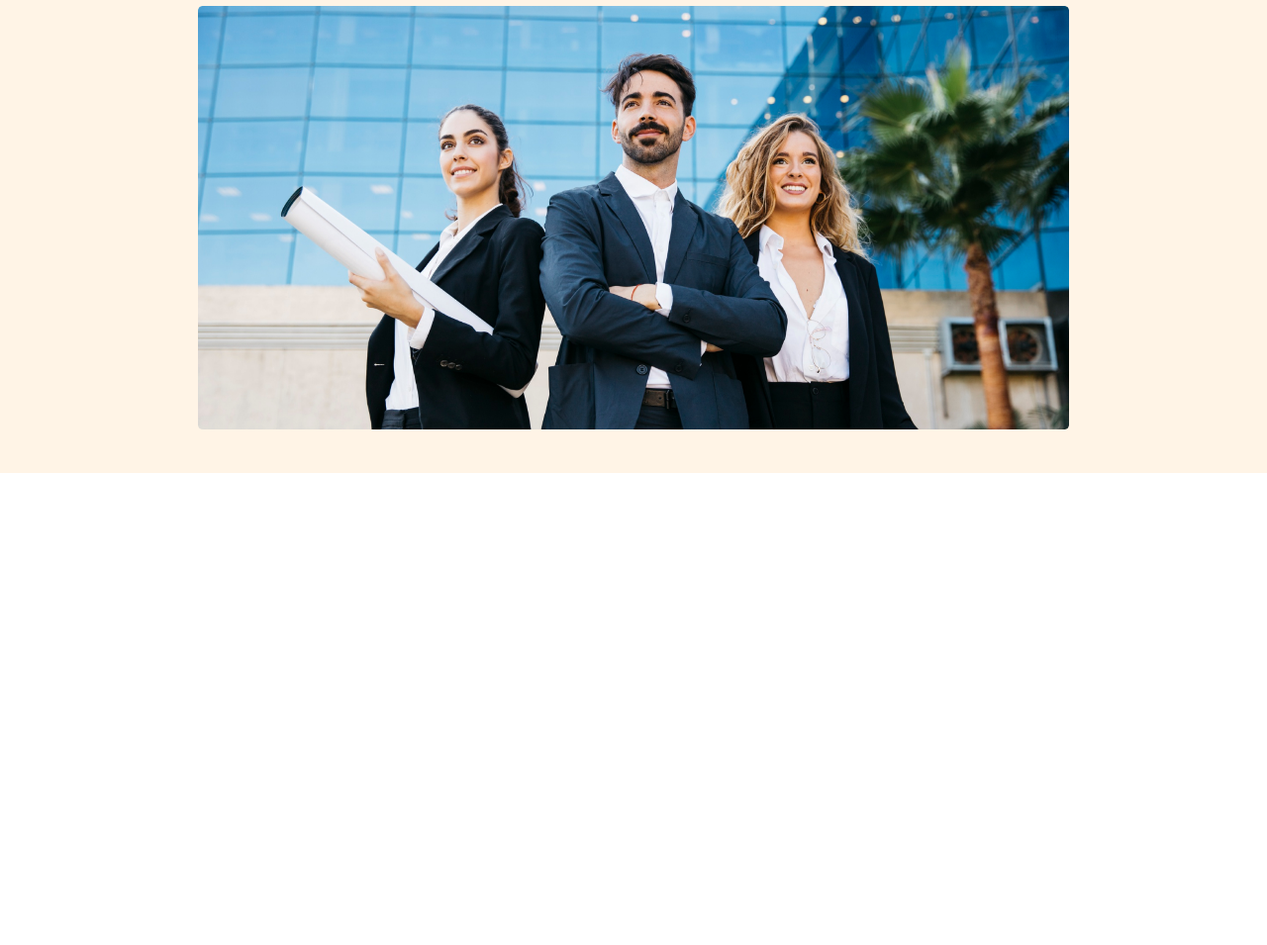
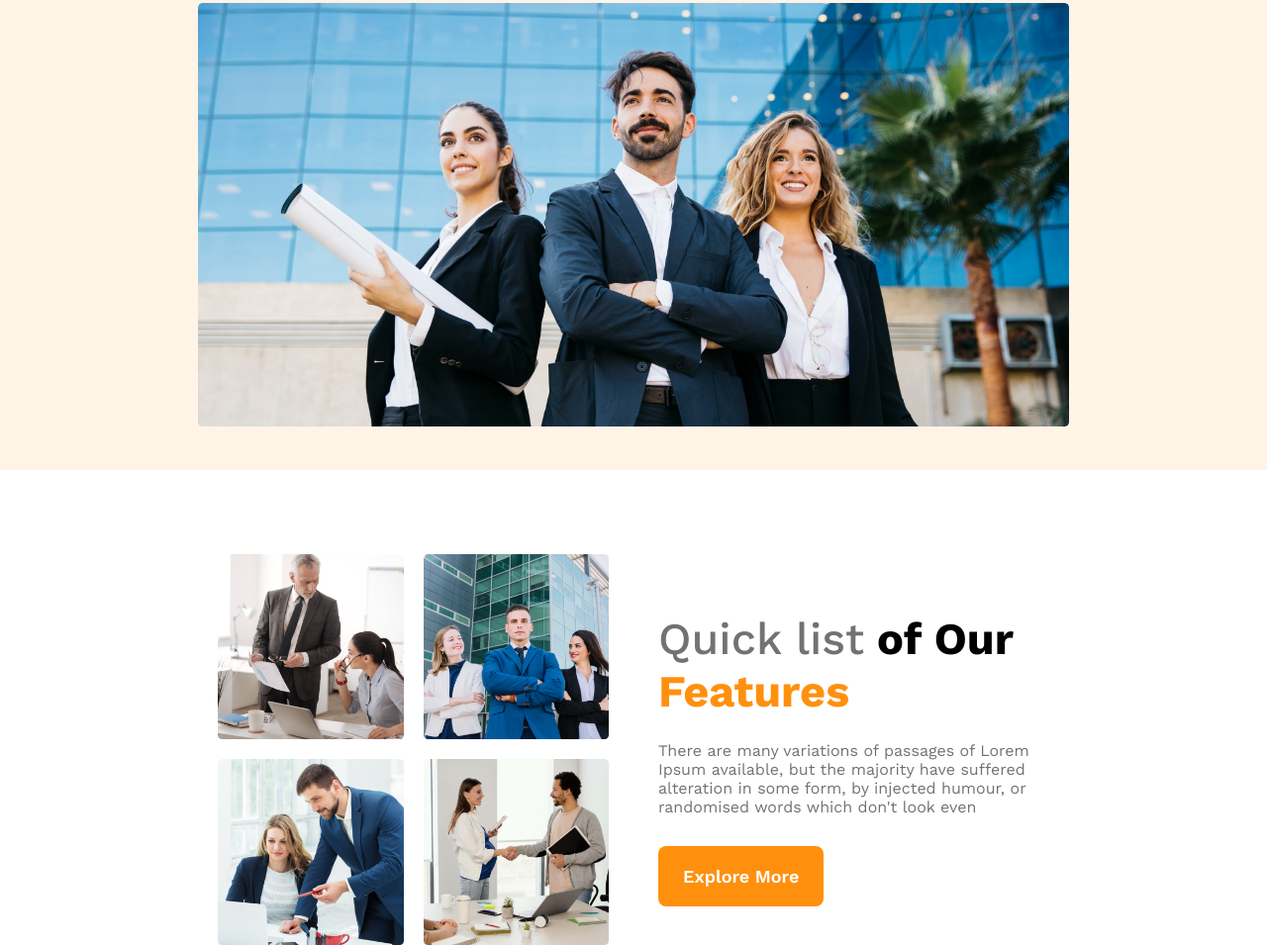
Before and after one commit to SumontoRoy/architects, a plain HTML site: page index.html in a window 1280 px wide. Shown: the part 600-1555 px from the top of the page at 99% size. Before the commit the page ends 1078 px from the top, so only its background shows below. Drawn offline with nearby package versions, Linux system fonts and the light colour scheme.

Commit message:
feature section added

```diff
--- a/css/style.css
+++ b/css/style.css
@@ -55,18 +55,56 @@ nav ul li a{
     color: #727272;
     margin-bottom: 3.125rem;
 }
-.banner-content a{
+.common-btn{
     padding: 20px 25px;
     background-color: #FF900E;
     border-radius: 8px;
     color: #ffffff;
-    font-size: 20px;
+    font-size: 1.125rem;
     font-weight: 600;
 }
 .banner-image img{
     width: 100%;
 }
 /* banner part end */
+
+/* feature part start */
+.feature-section{
+    display: flex;
+    justify-content: space-between;
+    align-items: center;
+    padding: 85px 220px 0px 220px;
+    gap: 50px;
+}
+.feature-section > div{
+    flex: 1;
+}
+.feature-image{
+    display: grid;
+    grid-template-columns: repeat(2, 1fr);
+    gap: 20px;
+}
+.feature-image img{
+    width: 100%;
+}
+.feature-content h2{
+    font-size: 2.813rem;
+    margin-bottom: 1.5rem;
+}
+.feature-heading-500{
+    font-weight: 500;
+    color: #727272;
+}
+.feature-heading-700{
+    font-weight: 700;
+    color: #FF900E;
+}
+.feature-content p{
+    color: #727272;
+    margin-bottom: 3.125rem;
+}
+/* feature part end */
+
 
 /* responsive for mobile */
 @media screen and (max-width: 576px){
@@ -81,6 +119,18 @@ nav ul li a{
         flex-direction: column;
         margin-top: 50px;
     }
+
+    /* feature part */
+    .feature-section{
+        padding: 30px 0px 0px;
+        flex-direction: column;
+    }
+    .feature-image{
+        grid-template-columns: 1fr;
+    }
+    .feature-content{
+        text-align: center;
+    }
 }
 
 /* responsive for tab */
@@ -88,4 +138,15 @@ nav ul li a{
     .header-section{
         padding: 30px 50px;
     }
+    /* feature part */
+    .feature-section{
+        padding: 30px 20px 0px;
+        flex-direction: column;
+    }
+    .feature-image{
+        grid-template-columns: 1fr 1fr;
+    }
+    .feature-content{
+        text-align: center;
+    }
 }
--- a/index.html
+++ b/index.html
@@ -30,7 +30,7 @@
             <div class="banner-content">
                 <h1>Brand New <br> Group of Architects</h1>
                 <p>There are many variations of passages of Lorem Ipsum available, but the majority have suffered alteration in some form, by injected humour, or randomised words which don't look even</p>
-                <a href="">Explore More</a>
+                <a href="" class="common-btn">Explore More</a>
             </div>
             <div class="banner-image">
                 <img src="images/banner.png" alt="">
@@ -38,6 +38,24 @@
         </section>
         <!-- banner section end -->
     </header>
+
+    <main>
+        <!-- feature section start -->
+        <section class="feature-section">
+            <div class="feature-image">
+                <img src="images/team1.png" alt="">
+                <img src="images/team2.png" alt="">
+                <img src="images/team3.png" alt="">
+                <img src="images/team4.png" alt="">
+            </div>
+            <div class="feature-content">
+                <h2><span class="feature-heading-500">Quick list</span> of Our <span class="feature-heading-700">Features</span></h2>
+                <p>There are many variations of passages of Lorem Ipsum available, but the majority have suffered alteration in some form, by injected humour, or randomised words which don't look even</p>
+                <a href="" class="common-btn">Explore More</a>
+            </div>
+        </section>
+        <!-- feature section end -->
+    </main>
 </body>
 
 </html>
```
